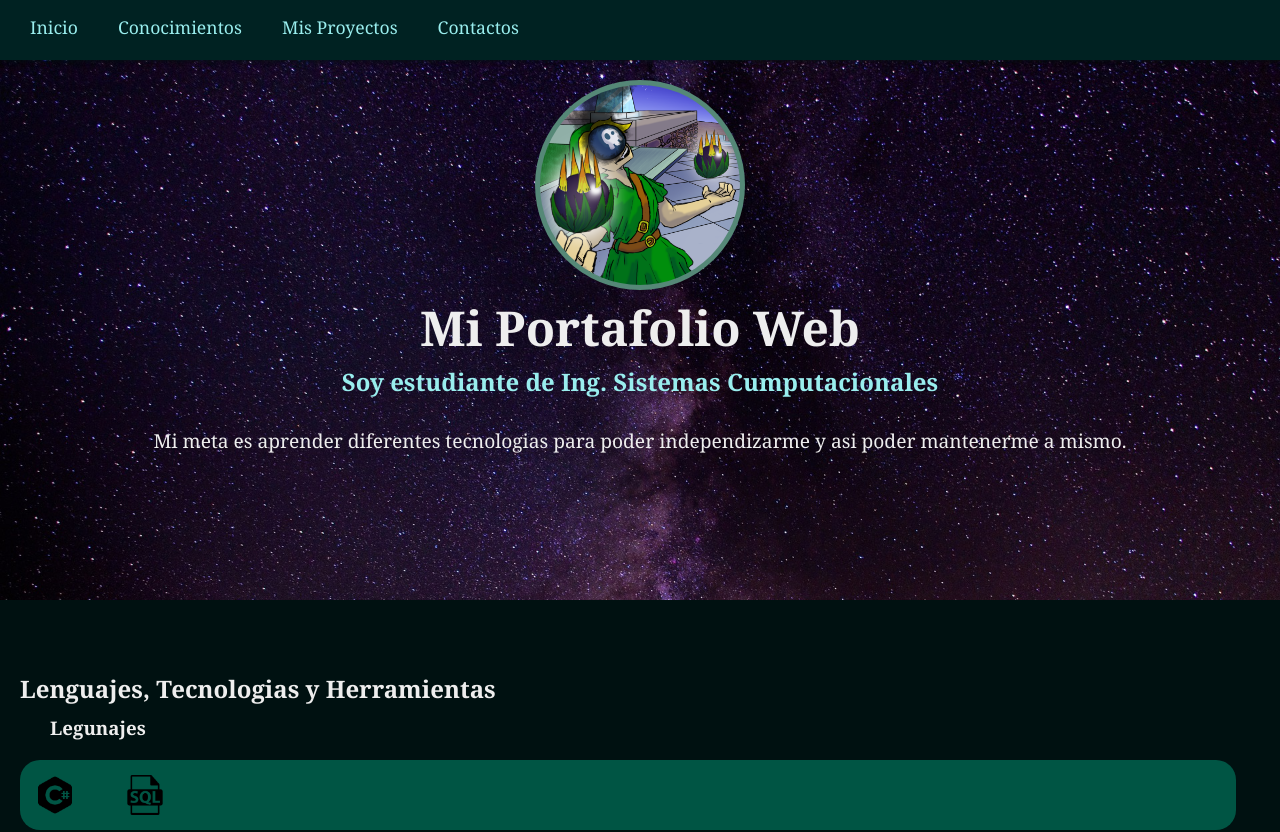
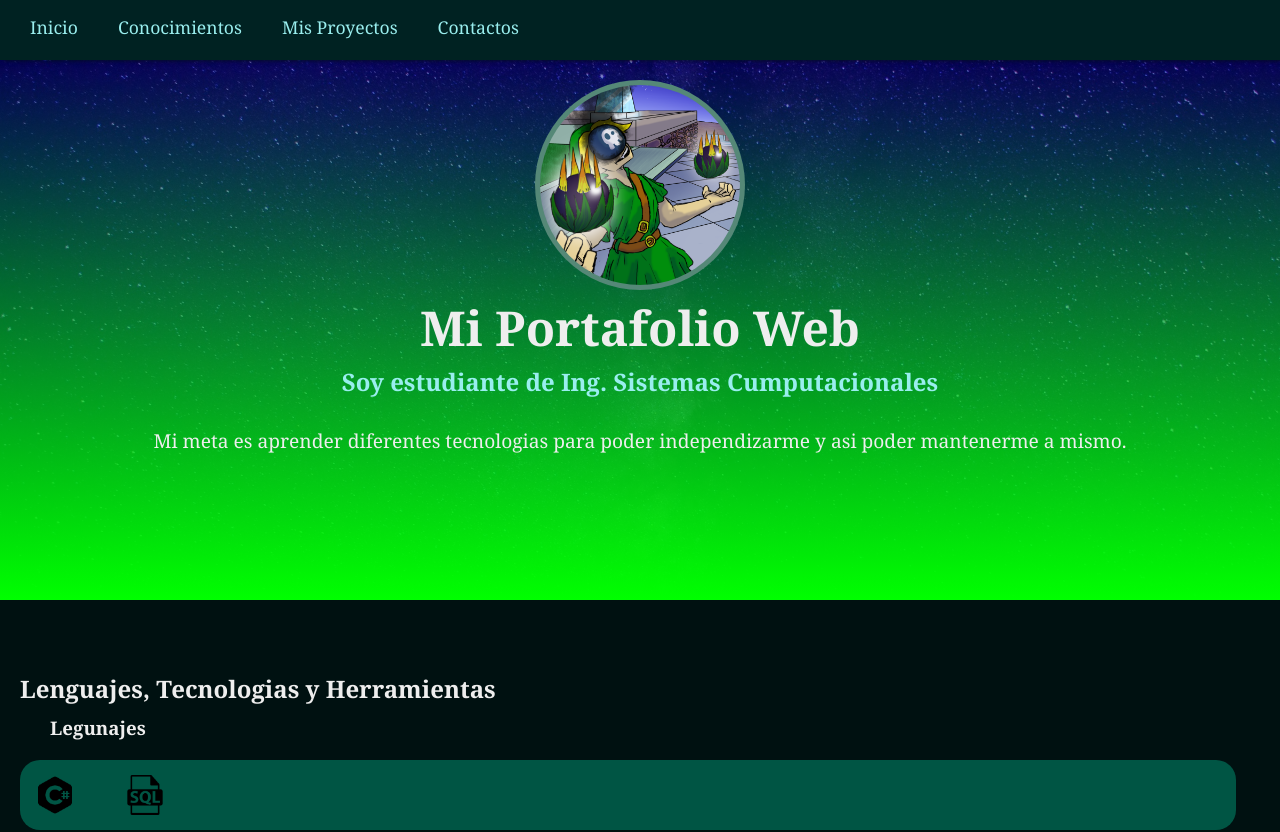
Before and after one commit to zzaun/zzaun.github.io, a plain HTML site: page index.html in a window 1280 px wide. Shown: the top 832 px of the page. Drawn offline with Linux system fonts and the light colour scheme.

Commit message:
Update header fondo index.css
se agrego un gradiente al fondo del header

```diff
--- a/index.css
+++ b/index.css
@@ -58,7 +58,7 @@ header{
     padding-top: 20px;
     padding-bottom: 20px;
 
-    background-image: url("recursos/fondos/header.jpg");
+    background: linear-gradient(rgba(0,0,150,0.5),rgba(0,255,0,1.7)),url("recursos/fondos/header.jpg");
     background-size: cover;
     background-attachment: fixed;
 
```
